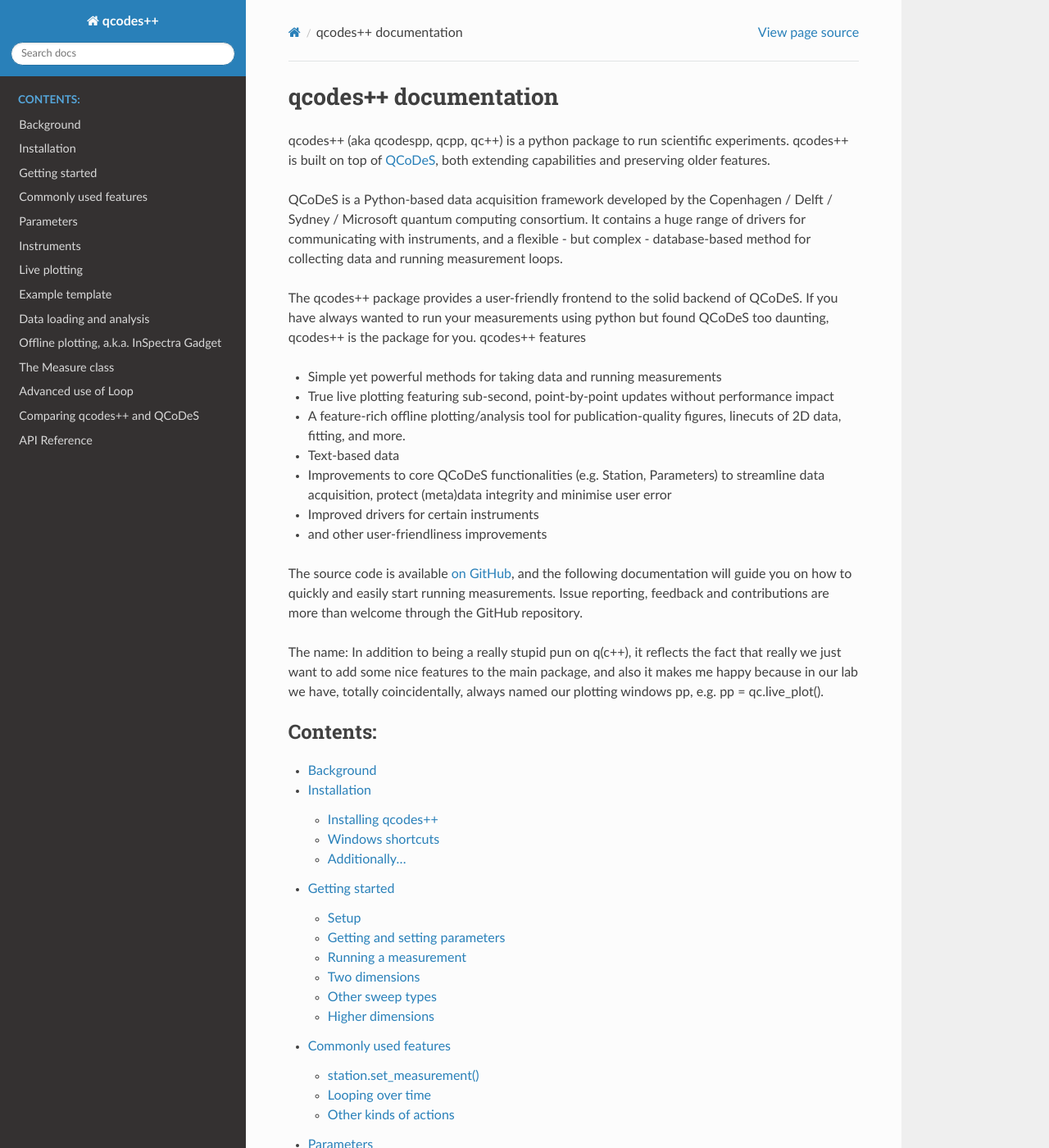
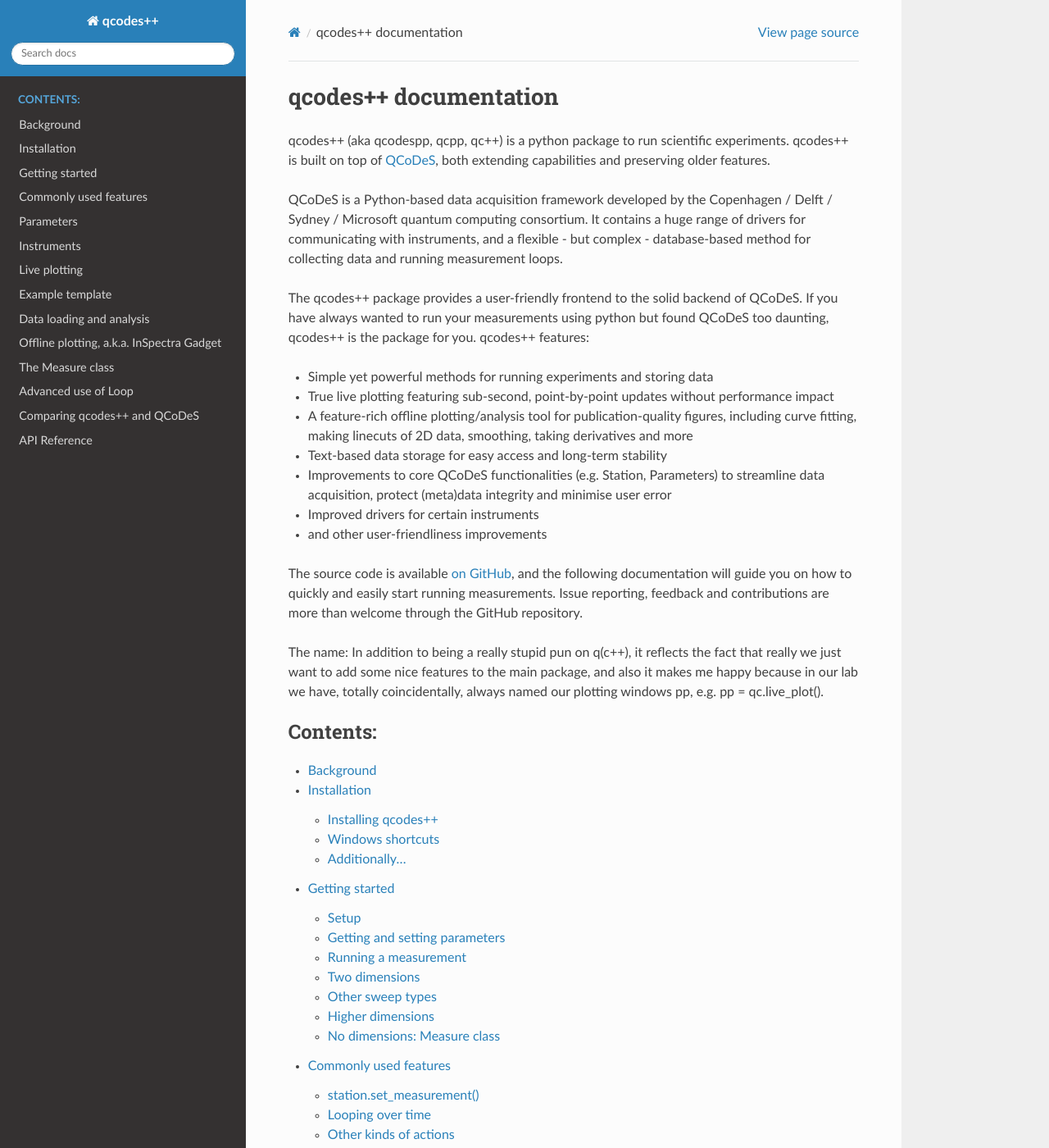
Before and after one commit to qcodespp/qcodespp.github.io, a Sphinx documentation site: the page built from docs/source/index.rst, in a window 1280 px wide and 1400 px high. Shown: the whole window at 82% size. Built offline with Sphinx 7.4.7 and the Read the Docs theme 3.1.0, drawn with Linux system fonts in a browser that asks for light colours.

Commit message:
dummy and index

```diff
--- a/docs/source/dummy_measurements.rst
+++ b/docs/source/dummy_measurements.rst
@@ -181,3 +181,7 @@
 Higher dimensions
 -----------------
 If you have three or more independent parameters, `you will need to manually construct your loop, by explicitly using the Loop class, and/or with the help of python loops <https://qcodespp.github.io/advanced.html>`__.
+
+No dimensions: Measure class
+-----------------------------
+If you don't need a loop at all, e.g. you simply need to save data from an instrument's buffer to disk, you can use the ``Measure`` class. See the `Measure class <https://qcodespp.github.io/measure.html>`_ section for more information.
--- a/docs/source/index.rst
+++ b/docs/source/index.rst
@@ -11,12 +11,12 @@
 
 The qcodes++ package provides a user-friendly frontend to the solid backend of QCoDeS.
 If you have always wanted to run your measurements using python but found QCoDeS too
-daunting, qcodes++ is the package for you. qcodes++ features
+daunting, qcodes++ is the package for you. qcodes++ features:
 
-* Simple yet powerful methods for taking data and running measurements
+* Simple yet powerful methods for running experiments and storing data
 * True live plotting featuring sub-second, point-by-point updates without performance impact
-* A feature-rich offline plotting/analysis tool for publication-quality figures, linecuts of 2D data, fitting, and more.
-* Text-based data
+* A feature-rich offline plotting/analysis tool for publication-quality figures, including curve fitting, making linecuts of 2D data, smoothing, taking derivatives and more
+* Text-based data storage for easy access and long-term stability
 * Improvements to core QCoDeS functionalities (e.g. Station, Parameters) to streamline data acquisition, protect (meta)data integrity and minimise user error
 * Improved drivers for certain instruments
 * and other user-friendliness improvements
```
